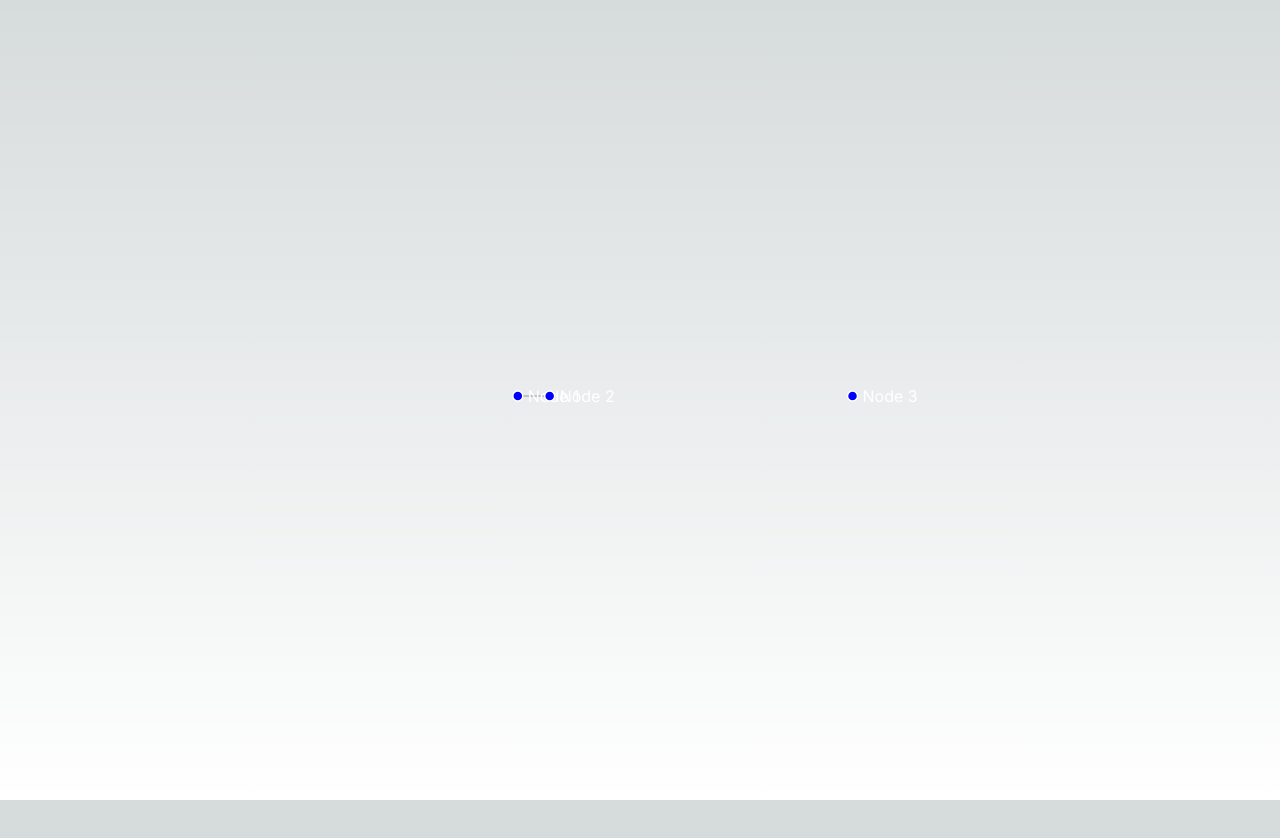
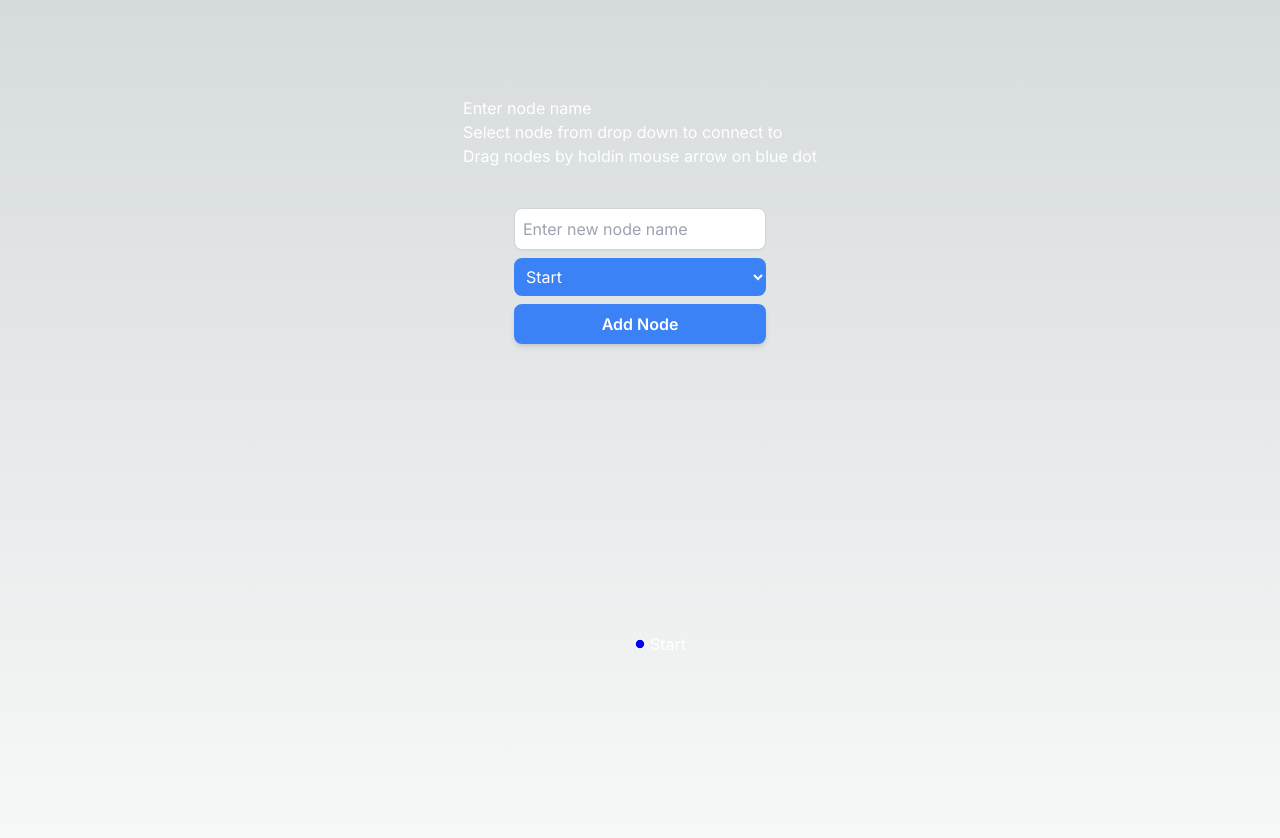
Before and after one commit to V381/V-Mind-Mapping, a Next.js app in the folder client/: page / in a window 1280 px wide. Shown: the top 838 px of the page. Before the commit the page ends 800 px from the top, so only its background shows below. Built offline with nearby package versions, Linux system fonts and the light colour scheme.

Commit message:
Toolbar Added

```diff
--- a/client/src/app/components/min-map/MindMapCanvas.client.tsx
+++ b/client/src/app/components/min-map/MindMapCanvas.client.tsx
@@ -1,9 +1,7 @@
 "use client"
-import React, { useRef, useEffect } from 'react';
+import React, { useRef, useEffect, useState } from 'react';
 import * as d3 from 'd3';
 import { SimulationNodeDatum, SimulationLinkDatum } from 'd3';
-import Node from './Node';
-import Edge from './Edge';
 
 interface NodeData extends SimulationNodeDatum {
   id: string;
@@ -22,6 +20,10 @@ interface MindMapCanvasProps {
 
 const MindMapCanvas: React.FC<MindMapCanvasProps> = ({ nodes, links }) => {
   const svgRef = useRef<SVGSVGElement>(null);
+  const nodeRefs = useRef(new Map<string, SVGCircleElement>());
+  const linkRefs = useRef(new Map<string, SVGLineElement>());
+  const [updatedNodes, setUpdatedNodes] = useState(nodes);
+  const [updatedLinks, setUpdatedLinks] = useState(links)
 
   useEffect(() => {
     if (!svgRef.current) return;
@@ -67,16 +69,17 @@ const MindMapCanvas: React.FC<MindMapCanvasProps> = ({ nodes, links }) => {
           event.subject.fy = event.y;
         }
 
-        function dragended(event: d3.D3DragEvent<SVGCircleElement, NodeData, NodeData>) {
-          if (!event.active) simulation.alphaTarget(0);
-          event.subject.fx = null;
-          event.subject.fy = null;
-        }
+        // Note to my self: Do not remove this because it will reset drag
+
+        // function dragended(event: d3.D3DragEvent<SVGCircleElement, NodeData, NodeData>) {
+        //   if (!event.active) simulation.alphaTarget(0);
+        //   event.subject.fx = null;
+        //   event.subject.fy = null;
+        // }
 
         return d3.drag<SVGCircleElement, NodeData>()
           .on('start', dragstarted)
-          .on('drag', dragged)
-          .on('end', dragended);
+          .on('drag', dragged);
       };
 
 
@@ -104,6 +107,8 @@ const MindMapCanvas: React.FC<MindMapCanvasProps> = ({ nodes, links }) => {
       label
         .attr('x', d => d.x!)
         .attr('y', d => d.y!);
+        setUpdatedNodes([...nodes]);
+        setUpdatedLinks([...links]);
     });
 
     return () => {
@@ -112,25 +117,33 @@ const MindMapCanvas: React.FC<MindMapCanvasProps> = ({ nodes, links }) => {
   }, [nodes, links]);
 
   return (
-    <svg ref={svgRef} width={800} height={600}>
-      {links.map((link, index) => (
-        <Edge
-          key={`edge-${index}`}
-          source={{ x: (link.source as NodeData).x!, y: (link.source as NodeData).y! }}
-          target={{ x: (link.target as NodeData).x!, y: (link.target as NodeData).y! }}
-        />
-      ))}
-      {nodes.map(node => (
-        <Node
-          key={node.id}
-          id={node.id}
-          name={node.name}
-          x={node.x!}
-          y={node.y!}
-          onDrag={(id, dx, dy) => {
-          }}
-        />
-      ))}
+   <svg ref={svgRef} width={800} height={600}>
+      <g className="links">
+        {updatedLinks.map((link, index) => (
+          <line
+            key={`link-${index}`}
+            stroke="#999"
+            strokeWidth="2"
+            x1={(typeof link.source === 'object' ? link.source.x : 0) || 0}
+            y1={(typeof link.source === 'object' ? link.source.y : 0) || 0}
+            x2={(typeof link.target === 'object' ? link.target.x : 0) || 0}
+            y2={(typeof link.target === 'object' ? link.target.y : 0) || 0}
+          />
+        ))}
+      </g>
+      <g className="nodes">
+        {updatedNodes.map((node) => (
+          <circle
+            key={node.id}
+            cx={node.x}
+            cy={node.y}
+            r="5"
+            fill="blue"
+          >
+            <title>{node.name}</title>
+          </circle>
+        ))}
+      </g>
     </svg>
   );
 };
--- a/client/src/app/page.tsx
+++ b/client/src/app/page.tsx
@@ -1,20 +1,66 @@
-import React from 'react';
-import MindMapCanvas from '@/app/components/min-map/MindMapCanvas.client'
+"use client"
+import React, { useState } from 'react';
+import MindMapCanvas from '@/app/components/min-map/MindMapCanvas.client';
 
-const nodes = [
-  { id: '1', name: 'Node 1', x: 100, y: 150 },
-  { id: '2', name: 'Node 2', x: 300, y: 150 },
-  { id: '3', name: 'Node 3', x: 500, y: 150 },
+const initialNodes = [
+  { id: '1', name: 'Start', x: 100, y: 150 },
 ];
 
-const links = [
-  { source: '1', target: '2' },
+const initialLinks = [
+  { source: '1', target: '1' },
 ];
 
 export default function Home() {
+  const [nodes, setNodes] = useState(initialNodes);
+  const [links, setLinks] = useState(initialLinks);
+  const [newNodeName, setNewNodeName] = useState('');
+  const [selectedNode, setSelectedNode] = useState(nodes[nodes.length - 1].id);
+
+  const addNode = () => {
+    if (!newNodeName.trim()) return;
+
+    const newNodeId = (Math.max(...nodes.map(n => parseInt(n.id, 10))) + 1).toString();
+    const newNode = {
+      id: newNodeId,
+      name: newNodeName,
+      x: Math.random() * 800,
+      y: Math.random() * 600,
+    };
+
+    setNodes(nodes => [...nodes, newNode]);
+    setLinks(links => [...links, { source: selectedNode, target: newNodeId }]);
+    setNewNodeName('');
+  };
+
   return (
     <main className="flex min-h-screen flex-col items-center justify-between p-24 text-white">
-      <MindMapCanvas nodes={nodes} links={links} />
+      <ul className='pb-10'>
+        <li>Enter node name</li>
+        <li>Select node from drop down to connect to</li>
+        <li>Drag nodes by holdin mouse arrow on blue dot</li>
+      </ul>
+      <div className="flex flex-col space-y-2">
+        <input
+          type="text"
+          placeholder="Enter new node name"
+          value={newNodeName}
+          onChange={(e) => setNewNodeName(e.target.value)}
+          className="input border text-black border-gray-300 rounded-lg p-2 shadow-sm focus:outline-none focus:ring-2 focus:ring-blue-500 focus:border-transparent"
+          />
+        <select
+          value={selectedNode}
+          onChange={(e) => setSelectedNode(e.target.value)}
+          className="button bg-blue-500 text-white rounded-lg p-2 hover:bg-blue-600 focus:outline-none focus:ring-2 focus:ring-blue-500 focus:ring-opacity-50"
+          >
+          {nodes.map((node) => (
+            <option key={node.id} value={node.id}>
+              {node.name}
+            </option>
+          ))}
+        </select>
+        <button onClick={addNode} className="py-2 px-4 bg-blue-500 text-white font-semibold rounded-lg shadow-md hover:bg-blue-700 focus:outline-none focus:ring-2 focus:ring-blue-500 focus:ring-opacity-75">Add Node</button>
+      </div>
+      <MindMapCanvas nodes={nodes} links={links}/>
     </main>
   );
 }
```
